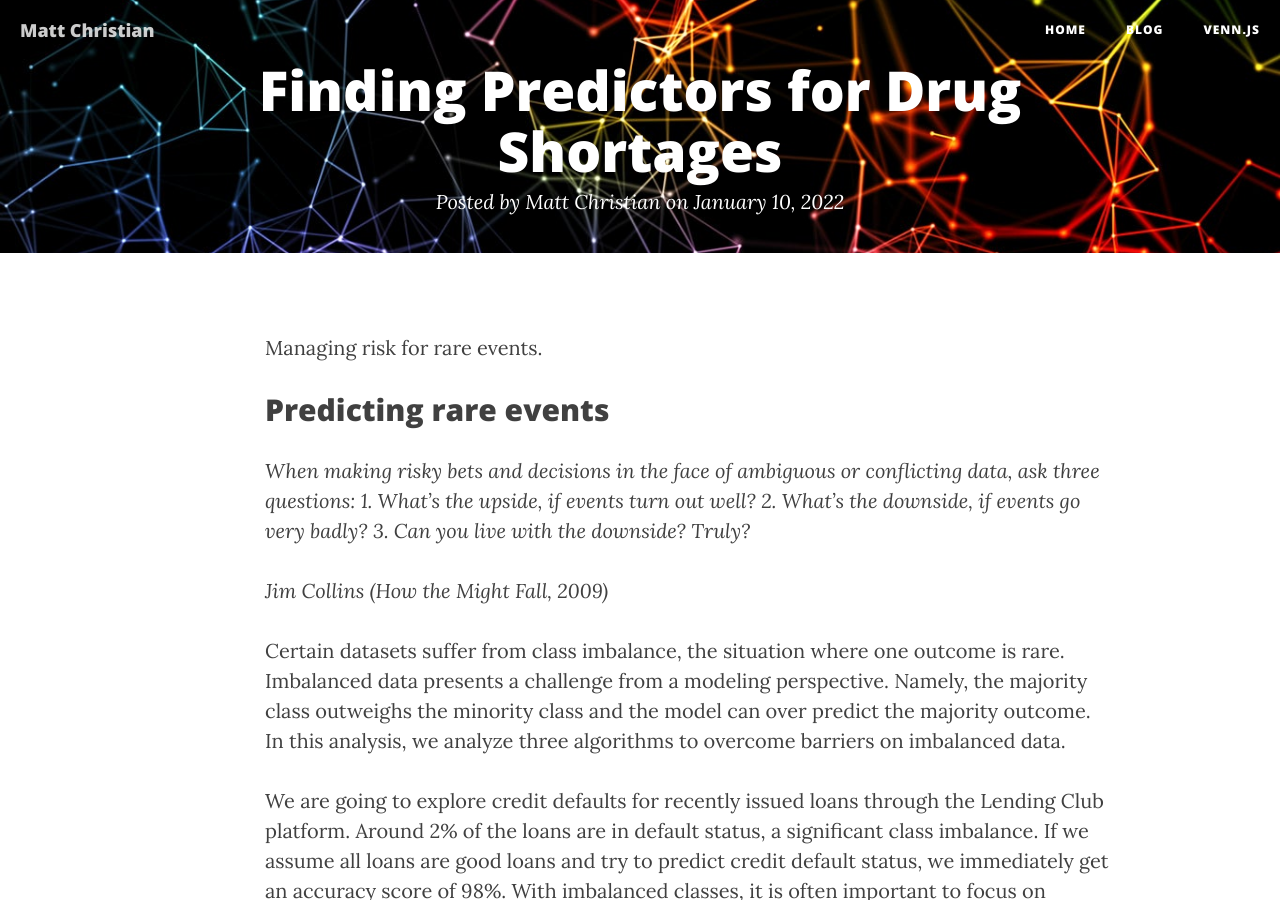
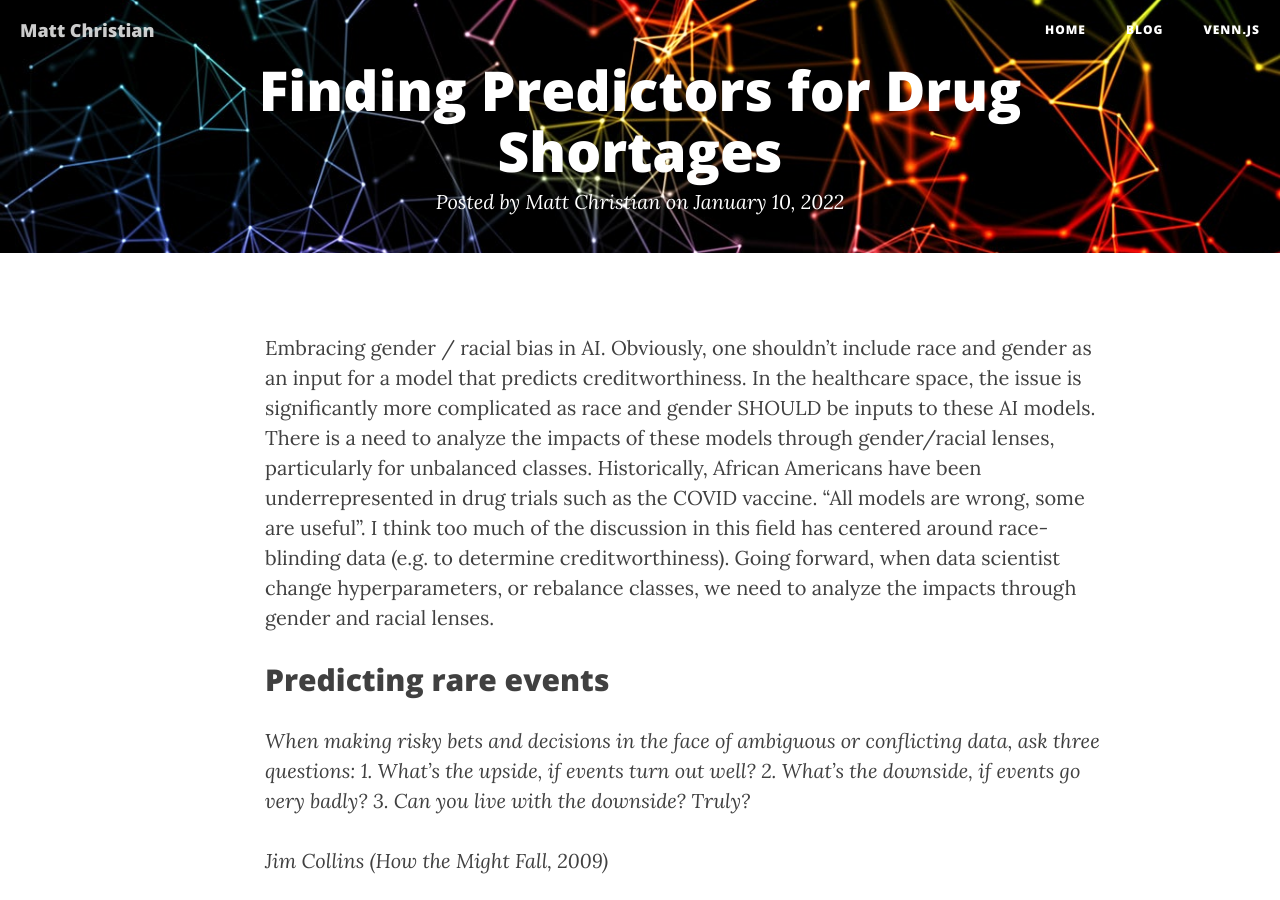
Before and after one commit to analyticalmeanderings/analyticalmeanderings.github.io, a Jekyll site: the page built from _posts/2022-01-10-race.markdown, in a window 1280 px wide and 900 px high. Built offline with Jekyll 4.4.1, drawn with Linux system fonts in a browser that asks for light colours; nearby versions of some CDN libraries; a script that is not in the unit is left out.

Commit message:
adding new topics

```diff
--- a/_posts/2022-01-10-race.markdown
+++ b/_posts/2022-01-10-race.markdown
@@ -5,7 +5,8 @@ date:       2022-01-10 12:00:00
 author:     "Matt Christian"
 header-img: "img/cover.jpeg"
 ---
-Managing risk for rare events.
+Embracing gender / racial bias in AI. Obviously, one shouldn’t include race and gender as an input for a model that predicts creditworthiness. In the healthcare space, the issue is significantly more complicated as race and gender SHOULD be inputs to these AI models. There is a need to analyze the impacts of these models through gender/racial lenses, particularly for unbalanced classes.  Historically, African Americans have been underrepresented in drug trials such as the COVID vaccine.
+“All models are wrong, some are useful”. I think too much of the discussion in this field has centered around race-blinding data (e.g. to determine creditworthiness). Going forward, when data scientist change hyperparameters, or rebalance classes, we need to analyze the impacts through gender and racial lenses.
 <!-- <span class="label label-danger">Market Factors</span> -->
 
 <!--more-->
```
